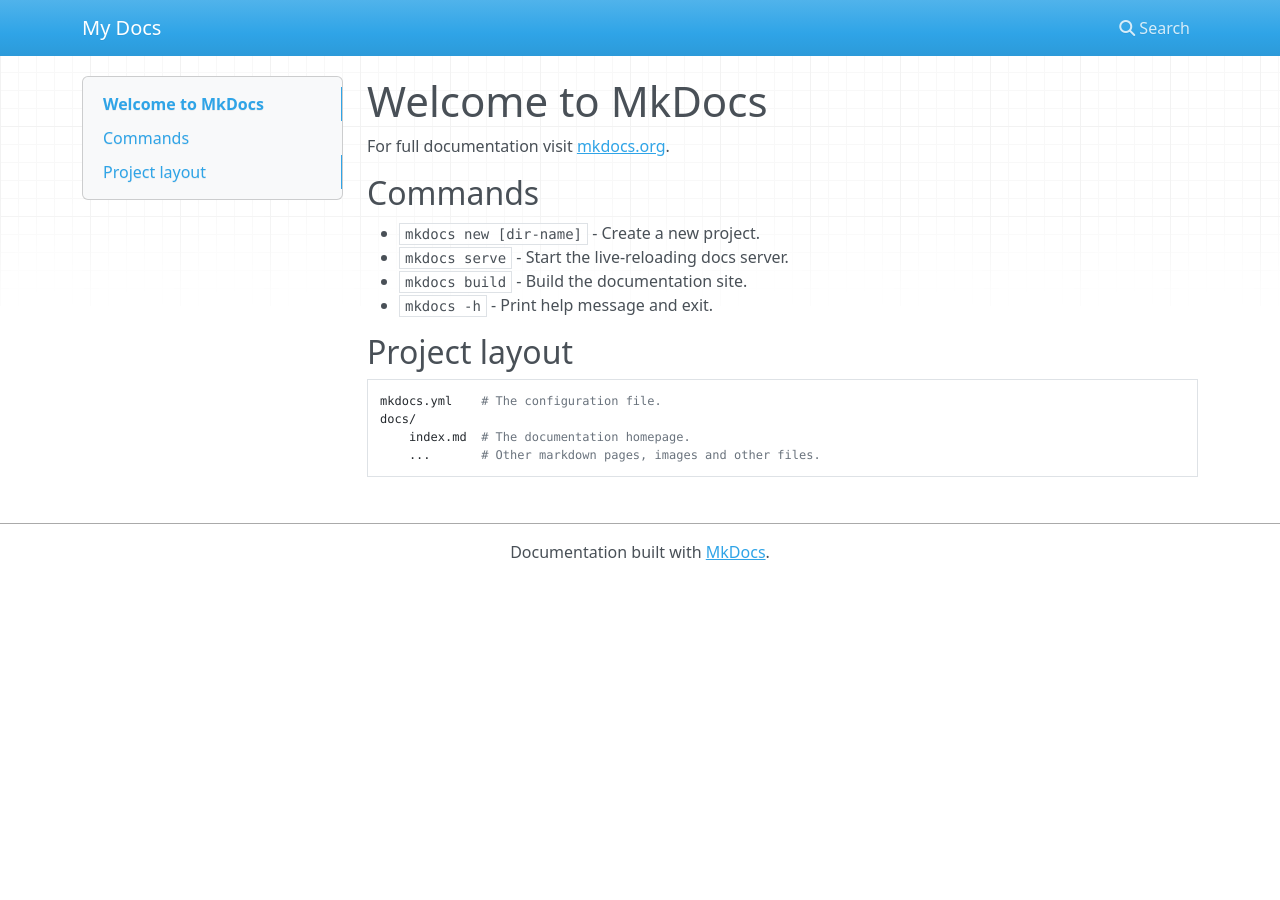
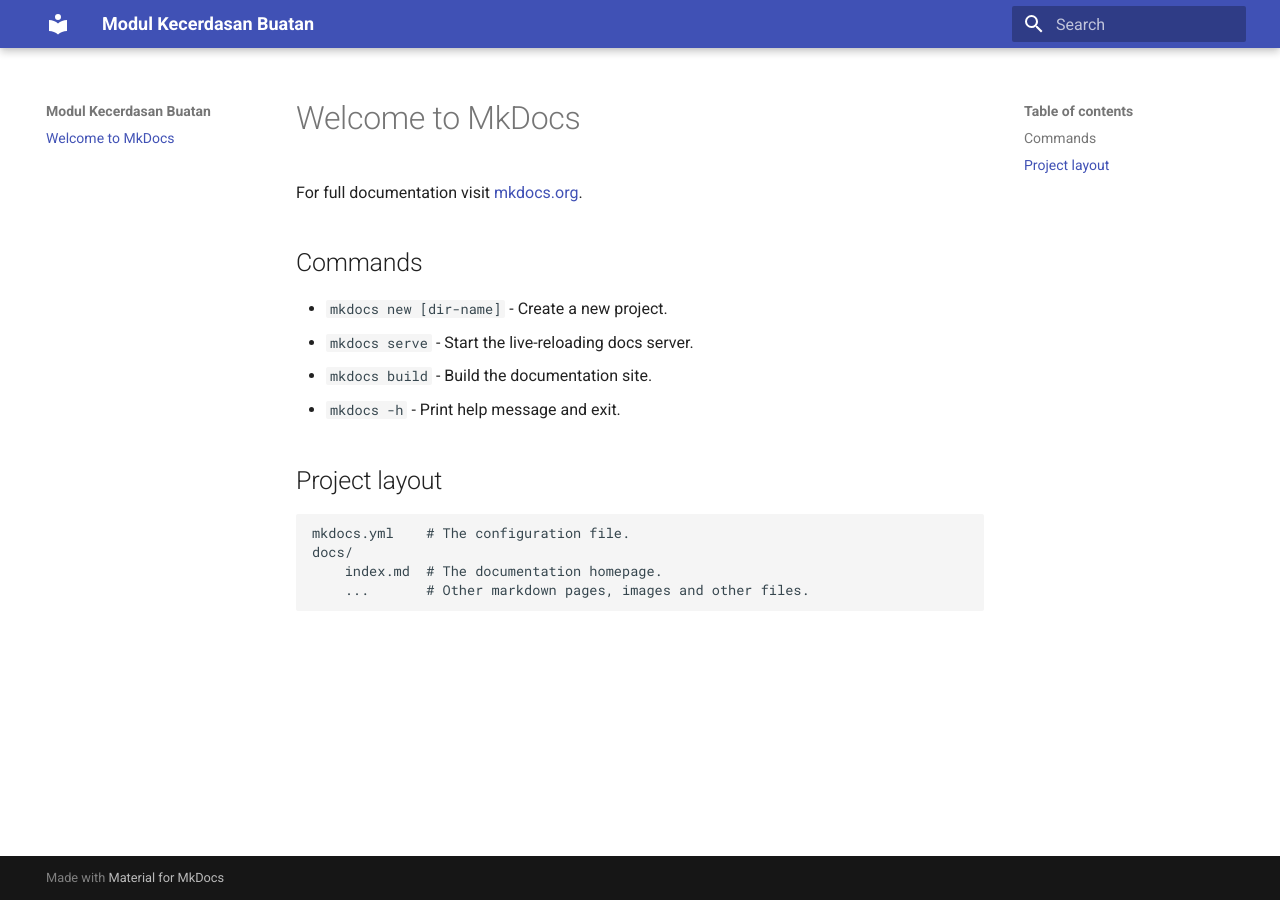
Before and after one commit to ismailrusli/modul_ai, an MkDocs documentation site: the page built from docs/index.md, in a window 1280 px wide. Built offline with MkDocs 1.6.1 and Material for MkDocs 9.7.7, drawn with Linux system fonts in a browser that asks for light colours; nearby versions of some CDN libraries.

Commit message:
changing site_name, site_url, and theme in mkdocs.yaml

```diff
--- a/mkdocs.yml
+++ b/mkdocs.yml
@@ -1 +1,4 @@
-site_name: My Docs
+site_name: Modul Kecerdasan Buatan
+site_url: https://ismailrusli.github.io/modul_ai
+theme:
+  name: material
```
